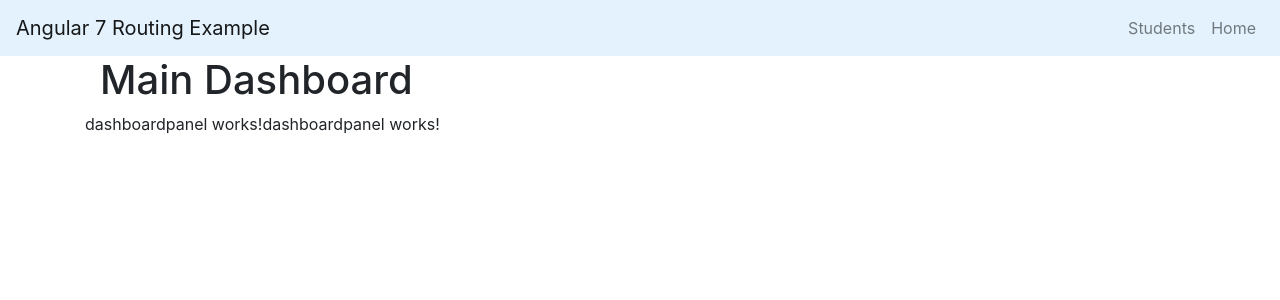
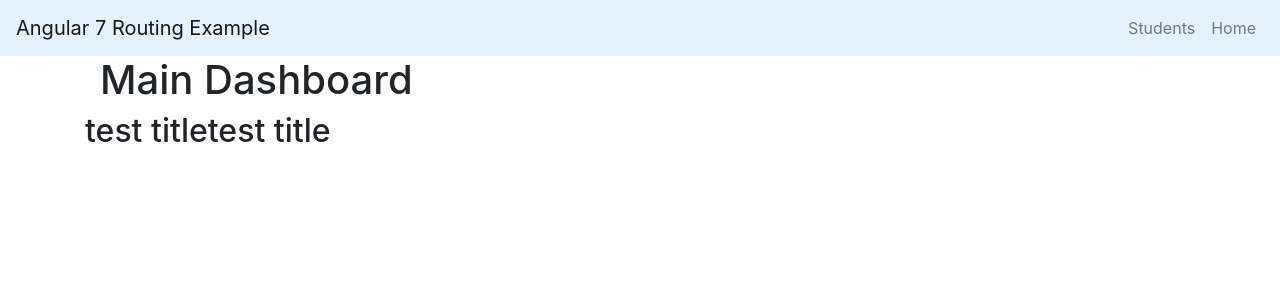
Before and after one commit to mxcheung/ng7, an Angular app in the folder dashboard/: page /home in a window 1280 px wide. Shown: the top 300 px of the page. Built offline with nearby package versions, Linux system fonts and the light colour scheme.

Commit message:
Update dashboardpanel.component.html

```diff
--- a/dashboard/src/app/shared/components/dashboardpanel/dashboardpanel.component.html
+++ b/dashboard/src/app/shared/components/dashboardpanel/dashboardpanel.component.html
@@ -1,3 +1,12 @@
-<p>
-  dashboardpanel works!
-</p>
+<div class="panelstyle">
+  <div class="panelcontent">
+    <h1 *ngIf="paneltype === 'bignumber'" class="bignumber"> {{ bignumber }}</h1>
+    <div *ngIf="paneltype === 'chart'" [chart]="chartcontent"></div>
+  </div>
+  <div class="paneltitle">
+    <h2> {{ title }} test title</h2>
+  </div>
+  <div class="panelsubtitle">
+    <h4> {{ description }}</h4>
+  </div>
+</div>
```
